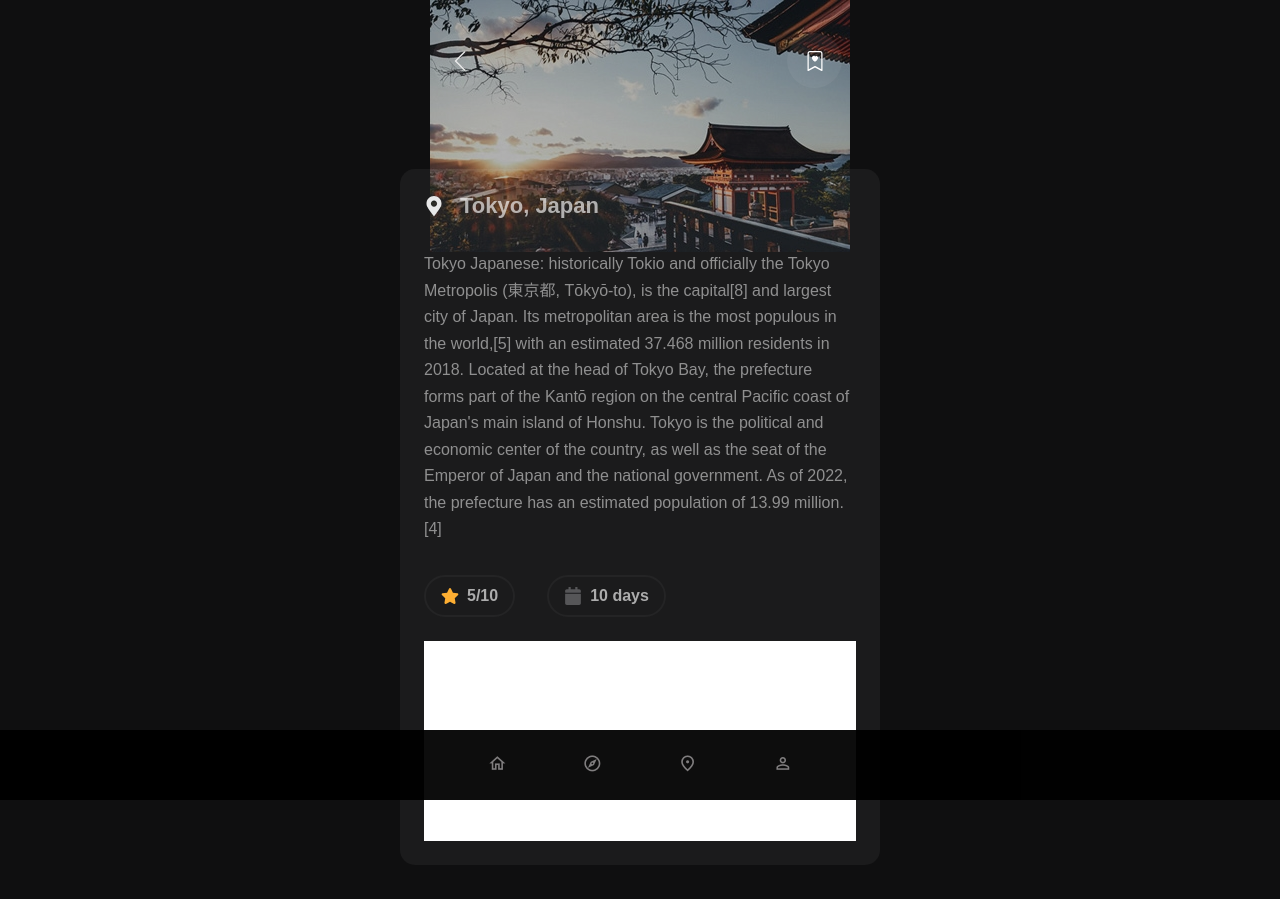
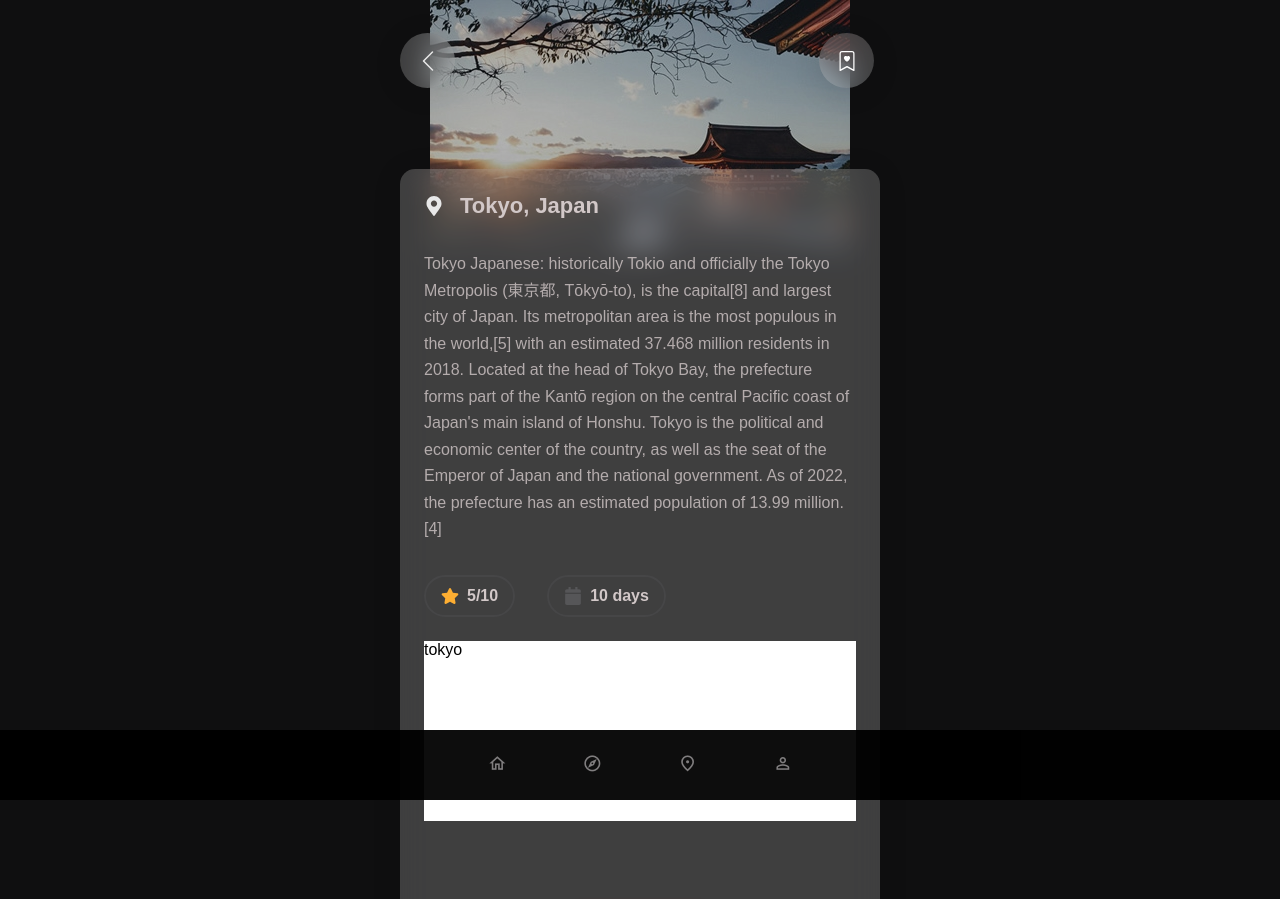
Before and after one commit to AnnaDe-v/booking, a Next.js app: page /place/tokyo in a window 1280 px wide. Shown: the top 899 px of the page. Built offline with nearby package versions, Linux system fonts and the light colour scheme.

Commit message:
glass style

```diff
--- a/app/components/common/Layout.tsx
+++ b/app/components/common/Layout.tsx
@@ -1,15 +1,20 @@
-import Footer from "./footer/Footer";
-import {FC} from "react";
 
-const Layout: FC<{isMaxWidth?: boolean}> = ({isMaxWidth= true, children}) => {
+import { FC } from 'react'
+import Footer from './footer/Footer'
+
+const Layout: FC<{ isMaxWidth?: boolean }> = ({
+                                                  isMaxWidth = true,
+                                                  children,
+                                              }) => {
     return (
         <div>
-            <div style={{ maxWidth: isMaxWidth && 480, margin: '0 auto'}}>
+            <div style={{ maxWidth: isMaxWidth && 480, margin: '0 auto' }}>
                 {children}
             </div>
-            <Footer/>
+
+            <Footer />
         </div>
     )
 }
 
-export default Layout;
+export default Layout
--- a/app/components/elements/home/search/Search.module.scss
+++ b/app/components/elements/home/search/Search.module.scss
@@ -1,7 +1,7 @@
 @import "../../../../../assets/styles/variables";
 
 .search {
-  background-color: rgba(255, 255, 255, 0.07);
+  @include glassEffect;
   border-radius: 30px;
   width: 100%;
   padding: 0 1rem;
@@ -13,7 +13,7 @@
   align-items: center;
 
   &:focus-within {
-    border-color: $accent;
+    border-color: rgba($accent, 0.4);
   }
 
   >span {
@@ -29,7 +29,7 @@
     color: $white;
 
     &::placeholder {
-      color: #4a494c;
+      color: $white;
     }
   }
 }
--- a/app/components/screens/place/BookTrip/BookTrip.module.scss
+++ b/app/components/screens/place/BookTrip/BookTrip.module.scss
@@ -12,7 +12,7 @@
     padding: 7px 24px;
     padding-right: 7px;
     transition: background-color 0.4s ease-in-out, box-shadow 0.4s ease-in-out;
-    margin: 3rem auto 0;
+    margin: 5rem auto;
 
     &:hover {
         background-color: lighten($accent, 4%);
--- a/app/components/screens/place/Header/Header.module.scss
+++ b/app/components/screens/place/Header/Header.module.scss
@@ -5,7 +5,7 @@
   align-items: center;
   justify-content: space-between;
   width: 80%;
-  padding: 2rem;
+  padding: 2rem 0;
   margin: 0 auto;
 
   .buttonWrapper {
@@ -15,7 +15,7 @@
     display: inline-flex;
     align-items: center;
     justify-content: center;
-    background-color: rgba(255, 255, 255, 0.05);
+    @include glassEffect;
   }
 
   .bookmark {
@@ -23,7 +23,7 @@
 
     > ul {
       position: absolute;
-      background-color: #222223;
+      @include glassEffect;
       border-radius: 15px;
       padding: 1rem 0;
       z-index: 2;
@@ -31,6 +31,7 @@
       right: 0;
       width: max-content;
       box-shadow: 0 3px 6px rgba(0, 0, 0, 0.16);
+      animation: opac 0.4s;
 
       > li {
         > a {
@@ -38,10 +39,10 @@
           color: $white;
           display: block;
           padding: 0.5rem 2rem;
-          transition: background-color 0.4s ease-in-out;
+          transition: color 0.2s ease-in-out;
 
           &:hover {
-            background-color: #1c1c1e;
+            color: $accent;
           }
         }
       }
--- a/app/components/screens/place/Information/Information.module.scss
+++ b/app/components/screens/place/Information/Information.module.scss
@@ -3,12 +3,13 @@
 .wrapper {
   border-radius: 15px;
   padding: 1.5rem;
-  background-color: rgba(255, 255, 255, 0.05);
   width: 80%;
   margin: 3rem auto 0;
+  @include glassEffect;
+
 
   .map {
-    height: 200px;
+    height: 180px;
     margin-top: 1.5rem;
     background-color: #fff;
   }
--- a/app/components/screens/place/Information/Information.tsx
+++ b/app/components/screens/place/Information/Information.tsx
@@ -1,8 +1,9 @@
-import { FC } from 'react'
+import React, { FC } from 'react'
 import { FaCalendar, FaMapMarkerAlt, FaStar } from 'react-icons/fa'
 import { IPlace } from '../../../../types/place'
 import styles from './Information.module.scss'
 import Map from './Map'
+import BookTrip from "../BookTrip/BookTrip";
 
 const Information: FC<{ place: IPlace }> = ({ place }) => {
     return (
@@ -26,6 +27,7 @@ const Information: FC<{ place: IPlace }> = ({ place }) => {
                 </div>
             </div>
             <Map place={place}/>
+            <BookTrip/>
         </div>
     )
 }
--- a/app/components/screens/place/Information/Map.tsx
+++ b/app/components/screens/place/Information/Map.tsx
@@ -5,7 +5,7 @@ import styles from './Information.module.scss'
 
 const Map: FC<{ place: IPlace }> = ({ place }) => {
 
-    return <div className={styles.map}></div>
+    return <div className={styles.map}>{place.slug}</div>
 }
 
 export default Map
--- a/app/components/screens/place/Place.tsx
+++ b/app/components/screens/place/Place.tsx
@@ -1,7 +1,6 @@
 import React, {FC} from 'react'
 import {IPlace} from '../../../types/place'
 import Layout from '../../common/Layout'
-import BookTrip from './BookTrip/BookTrip'
 import Information from "./Information/Information";
 import Header from "./Header/Header";
 import Wrapper from "./Wrapper/Wrapper";
@@ -16,9 +15,7 @@ const Place: FC<IPlacePage> = ({place}) => {
             <Wrapper imageLink={place.imageLink}>
                 <Header/>
                 <Information place={place}/>
-                <BookTrip/>
             </Wrapper>
-
         </Layout>
     )
 }
--- a/assets/styles/_variables.scss
+++ b/assets/styles/_variables.scss
@@ -1,4 +1,21 @@
 $accent: #eb601e;
 $gray: #807e7f;
 $bg-color: #161617;
-$white: rgba(250, 250, 250, 0.65);
+$white: rgb(210, 200, 200);
+
+@mixin glassEffect() {
+  background: rgba(255, 255, 255, 0.2);
+  box-shadow: 0 4px 30px rgba(0, 0, 0, 0.1);
+  backdrop-filter: blur(15px);
+  -webkit-backdrop-filter: blur(15px);
+}
+
+@keyframes opac {
+  from {
+    opacity: 0;
+  }
+
+  to {
+    opacity: 1;
+  }
+}
--- a/pages/index.tsx
+++ b/pages/index.tsx
@@ -1,5 +1,5 @@
 import Layout from "../app/components/common/Layout";
-import { NextPage} from "next";
+import {GetStaticProps, NextPage} from "next";
 import {IPlace} from "../app/types/place";
 import HeadingSection from "../app/components/elements/home/headingSection/HeadingSection";
 import Search from "../app/components/elements/home/search/Search";
@@ -34,9 +34,8 @@ const Home: NextPage<IHome> = ( {initialPlaces} ) => {
     )
 }
 
-export const getStaticProps: getStaticProps =
+export const getStaticProps: GetStaticProps =
     async () => {
-
         const result = await fetch(`${API_URL}/places`)
         const initialPlaces = await result.json()
 
--- a/pages/place/[slug].tsx
+++ b/pages/place/[slug].tsx
@@ -1,6 +1,6 @@
 import React from "react";
 import {API_URL} from "../../app/constants";
-import {NextPage} from "next";
+import {GetStaticPaths, GetStaticProps, NextPage} from "next";
 import {IPlace} from "../../app/types/place";
 import Place from "../../app/components/screens/place/Place";
 
@@ -16,7 +16,7 @@ const PlacePage: NextPage<IPlacePage> = ({place}) => {
 }
 
 
-export const getStaticPaths: getStaticPaths =
+export const getStaticPaths: GetStaticPaths =
     async () => {
 
         const res = await fetch(`${API_URL}/places`)
@@ -29,7 +29,7 @@ export const getStaticPaths: getStaticPaths =
         return { paths, fallback: true}
     }
 
-export const getStaticProps: getStaticProps =
+export const getStaticProps: GetStaticProps =
     async ({params}) => {
         const res = await fetch(`${API_URL}/places/${params.slug}`)
         const place = await res.json()
```
